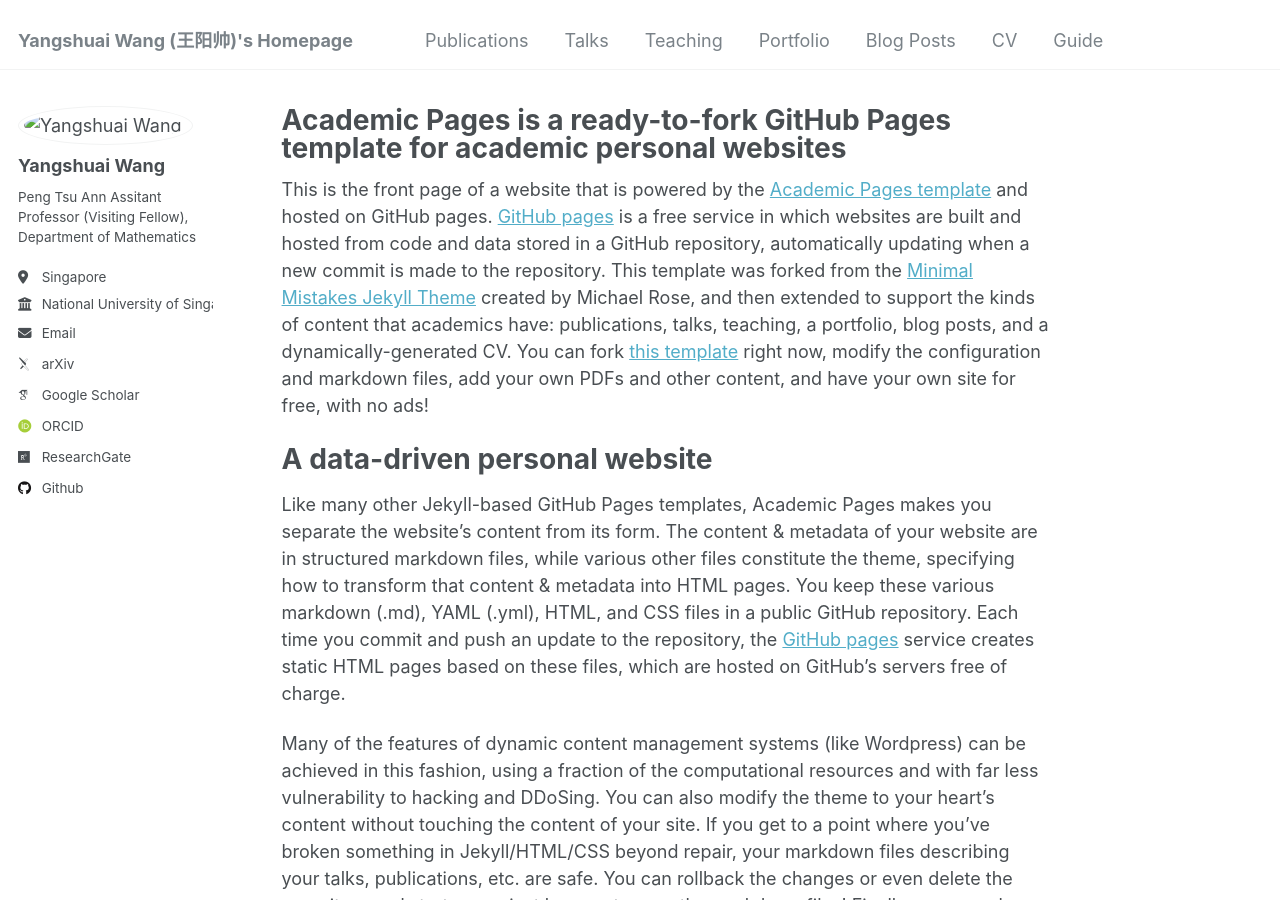
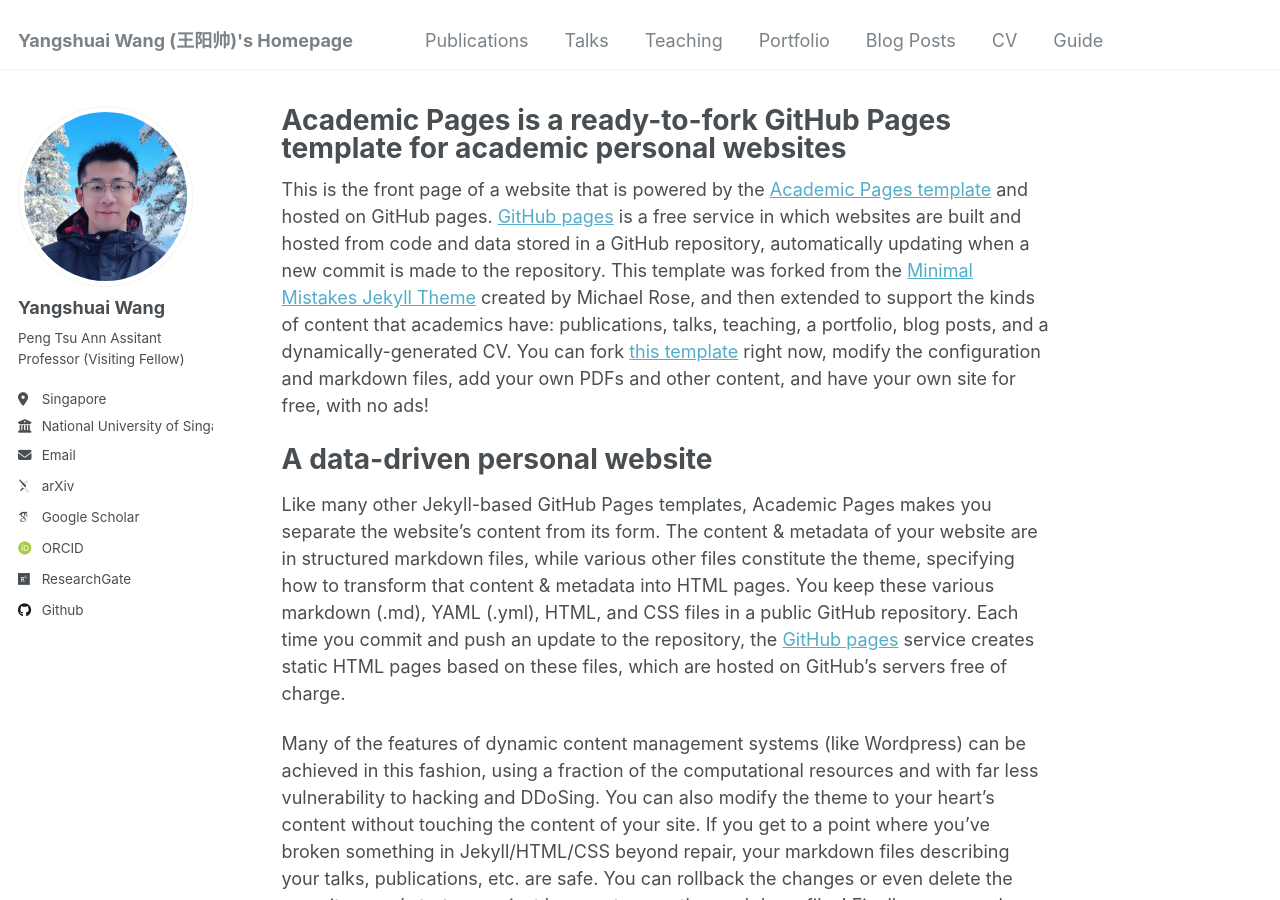
Before and after one commit to YangshuaiWang/YangshuaiWang.github.io, a Jekyll site: the page built from _pages/about.md, in a window 1280 px wide and 900 px high. Built offline with Jekyll 4.4.1, drawn with Linux system fonts in a browser that asks for light colours; some web fonts are replaced.

Commit message:
personal information

```diff
--- a/_config.yml
+++ b/_config.yml
@@ -24,7 +24,7 @@
   avatar           : "yswang.png"
   name             : "Yangshuai Wang"
   pronouns         : # example: "she/her"
-  bio              : "Peng Tsu Ann Assitant Professor (Visiting Fellow), Department of Mathematics"
+  bio              : "Peng Tsu Ann Assitant Professor (Visiting Fellow)"
   location         : "Singapore"
   employer         : "National University of Singapore"
   uri              : # URL
```
Also changed, not shown: images/yswang.png (renamed from files/yswang.png).
